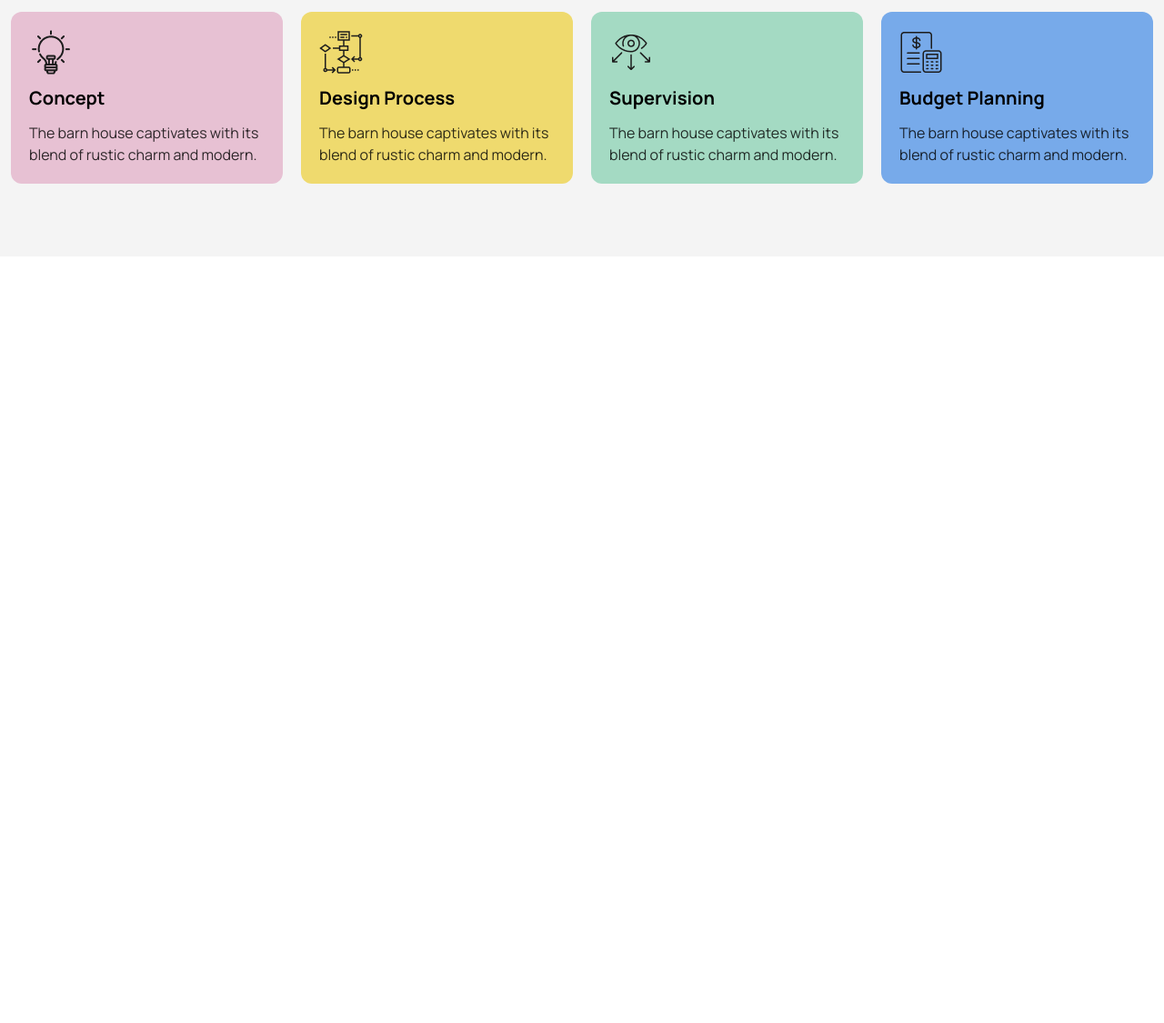
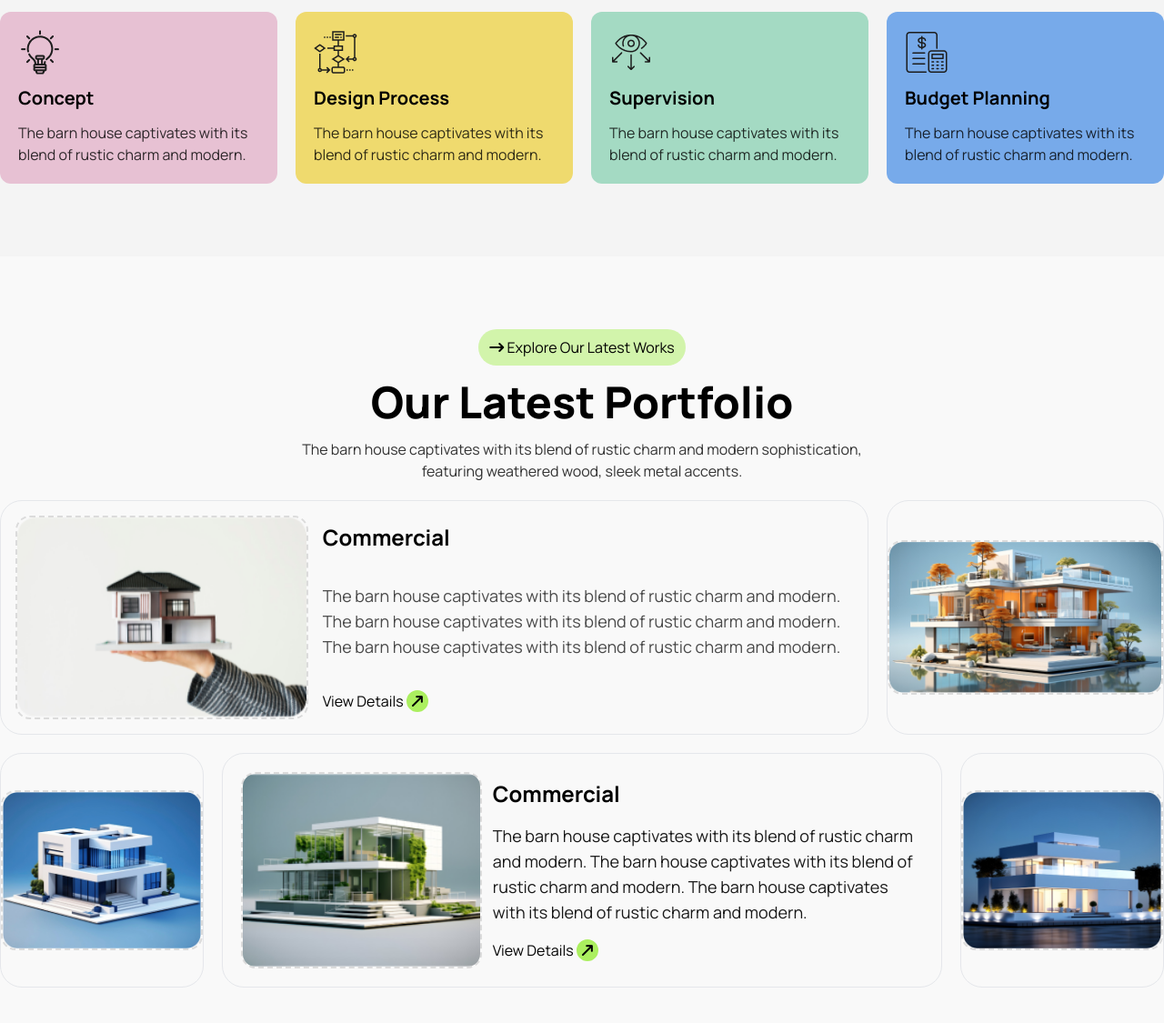
Before and after one commit to Rocky3698/Frontend_Assignment_3, a plain HTML site: page index.html in a window 1280 px wide. Shown: the part 1842-2967 px from the top of the page at 91% size. Before the commit the page ends 2124 px from the top, so only its background shows below. Drawn offline with nearby package versions, Linux system fonts and the light colour scheme.

Commit message:
latest protfolio section completed

```diff
--- a/index.html
+++ b/index.html
@@ -24,6 +24,9 @@
                     },
                     fontFamily: {
                         'manrope': ['Manrope', 'sans-serif']
+                    },
+                    gridTemplateColumns: {
+                        '16': 'repeat(16, minmax(0, 1fr))',
                     },
                 }
             }
@@ -150,14 +153,15 @@
         </section>
 
         <section class="bg-[#f4f4f4] py-20">
-            <div class="container mx-auto space-y-4 px-3">
+            <div class="container mx-auto space-y-4 px-3 md:px-0">
                 <div class="text-center space-y-3">
                     <button class="px-3 py-2 bg-white rounded-3xl font-semibold">
                         <i class="fa-solid fa-arrow-right-long"></i>
                         How we works
                     </button>
                     <h2 class="md:text-5xl text-3xl font-extrabold">Our Works Process</h2>
-                    <p class="opacity-80 md:w-1/2 mx-auto">The barn house captivates with its blend of rustic charm and modern
+                    <p class="opacity-80 md:w-1/2 mx-auto">The barn house captivates with its blend of rustic charm and
+                        modern
                         sophistication, featuring
                         weathered wood, sleek metal accents.</p>
                 </div>
@@ -193,6 +197,66 @@
                 </div>
             </div>
         </section>
+
+        <section class="bg-[#f4f4f4] md:bg-[#f9f9f9]">
+            <div class="px-3 md:px-0 container mx-auto py-20 space-y-5">
+                <div class="text-center space-y-4">
+                    <button class="bg-action-500 px-3 py-2 rounded-3xl">
+                        <i class="fa-solid fa-arrow-right-long"></i>
+                        Explore Our Latest Works
+                    </button>
+                    <h3 class="md:text-5xl text-3xl font-extrabold">Our Latest Portfolio</h3>
+                    <p class="opacity-80 md:w-1/2 mx-auto md:text-base text-sm">The barn house captivates with its blend
+                        of rustic
+                        charm and modern sophistication, featuring weathered wood, sleek metal accents.</p>
+                </div>
+                <div class="grid md:grid-cols-16 grid-cols-1 md:grid-rows-2 gap-5">
+                    <div class="md:col-span-12 md:flex gap-4 border rounded-3xl p-4 order-1">
+                        <img class="rounded-2xl border-[#dbdbdb] border-2 border-dashed w-full md:w-auto object-cover object-center" src="./assets/img1.png" alt="">
+                        <div class="flex flex-col justify-between space-y-3 items-start py-2">
+                            <h4 class="text-2xl font-bold">Commercial</h4>
+                            <p class="opacity-70 text-lg">The barn house captivates with its blend of rustic charm and
+                                modern. The barn house
+                                captivates with its blend of rustic charm and modern.
+                                The barn house
+                                captivates with its blend of rustic charm and modern.</p>
+                            <button>
+                                View Details
+                                <i class="fa-solid fa-arrow-right-long -rotate-45 bg-action p-1 rounded-full"></i>
+                            </button>
+                        </div>
+                    </div>
+                    <div class="md:col-span-4 border rounded-3xl flex items-center justify-center order-2 p-3 md:p-0">
+                        <img class="rounded-2xl border-[#dbdbdb] border-2 border-dashed w-full md:w-auto object-cover object-center" src="./assets/img2.png" alt="">
+                    </div>
+                    <div class="md:col-span-3 border flex items-center justify-center rounded-3xl md:order-3 order-5 py-4">
+                        <img class="rounded-2xl border-[#dbdbdb] border-2 border-dashed w-11/12 md:w-auto object-cover object-center" src="./assets/img3.png"
+                            alt="">
+                    </div>
+                    <div class="md:col-span-10 md:flex gap-3 border rounded-3xl p-5 order-4 ">
+                        <img class="rounded-2xl border-[#dbdbdb] border-2 border-dashed w-full md:w-auto object-cover object-center" src="./assets/img4.png" alt="">
+                        <div class="flex flex-col justify-between items-start space-y-4 py-2">
+                            <h4 class="text-2xl font-bold">Commercial</h4>
+                            <p class="opacity-90 text-lg">The barn house captivates with its blend of rustic charm and
+                                modern. The barn house
+                                captivates with its blend of rustic charm and modern.
+                                The barn house
+                                captivates with its blend of rustic charm and modern.</p>
+                            <button>
+                                View Details
+                                <i class="fa-solid fa-arrow-right-long -rotate-45 bg-action p-1 rounded-full"></i>
+                            </button>
+                        </div>
+                    </div>
+                    <div class="md:col-span-3 flex justify-center items-center border rounded-3xl order-5 py-4">
+                        <img class="rounded-2xl border-[#dbdbdb] border-2 border-dashed w-11/12 md:w-auto object-cover object-center" src="./assets/img5.png" alt="">
+                    </div>
+                    <div class="md:col-span-3 flex justify-center items-center border rounded-3xl md:order-5 md:hidden order-3 py-4">
+                        <img class="rounded-2xl border-[#dbdbdb] border-2 border-dashed w-11/12 md:w-auto object-cover object-center" src="./assets/img5.png" alt="">
+                    </div>
+                </div>
+            </div>
+        </section>
     </main>
     <footer></footer>
 </body>
```
